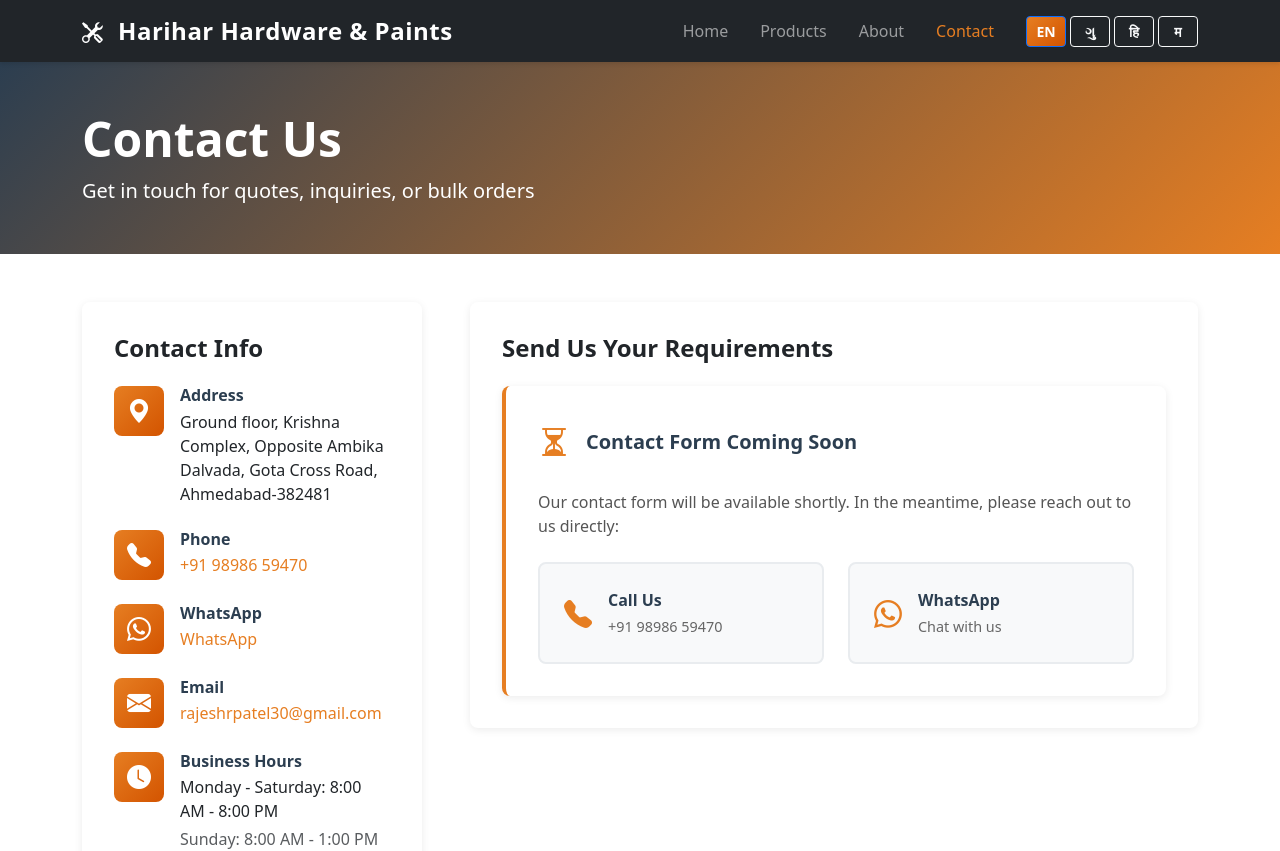
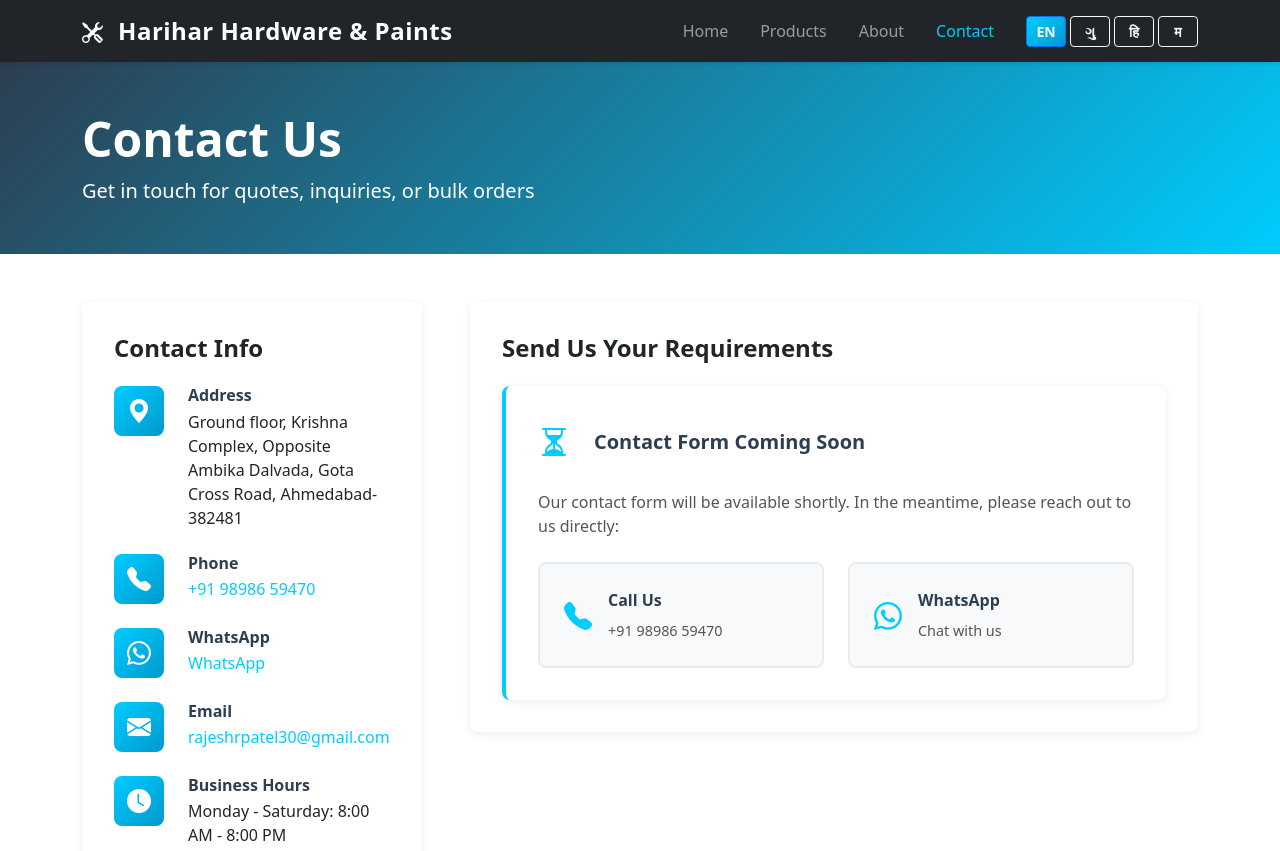
Before and after one commit to ambika-infotech-service/HariharHardware, an Angular app: page /contact in a window 1280 px wide. Shown: the top 851 px of the page. Built offline with nearby package versions, Linux system fonts and the light colour scheme.

Commit message:
theme scss optimization and color updated

```diff
--- a/src/app/components/header/header.scss
+++ b/src/app/components/header/header.scss
@@ -13,14 +13,14 @@
   .nav-link {
     font-weight: 500;
     padding: 0.5rem 1rem;
-    transition: color 0.2s ease;
+    transition: color var(--transition-fast);
 
     &:hover {
-      color: #e67e22 !important;
+      color: var(--color-primary) !important;
     }
 
     &.active {
-      color: #e67e22 !important;
+      color: var(--color-primary) !important;
     }
   }
 
--- a/src/app/pages/about/about.scss
+++ b/src/app/pages/about/about.scss
@@ -1,40 +1,40 @@
 .page-header {
-  background: linear-gradient(135deg, #2c3e50 0%, #e67e22 100%);
+  background: linear-gradient(135deg, var(--color-secondary) 0%, var(--color-primary) 100%);
   color: white;
-  padding: 3rem 0;
+  padding: var(--space-2xl) 0;
 }
 
 .story-section {
   .story-content {
     font-size: 1.1rem;
     line-height: 1.8;
-    color: #2c3e50;
+    color: var(--color-secondary);
 
     .lead {
       font-size: 1.3rem;
-      color: #34495e;
+      color: var(--color-secondary-light);
     }
   }
 }
 
 .features-section {
   .feature-card {
-    background: white;
-    padding: 2rem 1.5rem;
-    border-radius: 8px;
-    box-shadow: 0 2px 8px rgba(0, 0, 0, 0.08);
+    background: var(--color-white);
+    padding: var(--space-xl) var(--space-lg);
+    border-radius: var(--radius-md);
+    box-shadow: var(--shadow-sm);
     height: 100%;
-    transition: all 0.3s ease;
+    transition: all var(--transition-base);
 
     &:hover {
       transform: translateY(-5px);
-      box-shadow: 0 4px 12px rgba(0, 0, 0, 0.12);
+      box-shadow: var(--shadow-md);
     }
 
     .feature-icon {
       width: 70px;
       height: 70px;
-      background: linear-gradient(135deg, #e67e22, #d35400);
+      background: linear-gradient(135deg, var(--color-primary), var(--color-primary-dark));
       border-radius: 50%;
       display: flex;
       align-items: center;
@@ -43,12 +43,12 @@
 
       i {
         font-size: 2rem;
-        color: white;
+        color: var(--color-white);
       }
     }
 
     h5 {
-      color: #2c3e50;
+      color: var(--color-secondary);
     }
   }
 }
--- a/src/app/pages/contact/contact.scss
+++ b/src/app/pages/contact/contact.scss
@@ -1,35 +1,36 @@
 .page-header {
-  background: linear-gradient(135deg, #2c3e50 0%, #e67e22 100%);
+  background: linear-gradient(135deg, var(--color-secondary) 0%, var(--color-primary) 100%);
   color: white;
-  padding: 3rem 0;
+  padding: var(--space-2xl) 0;
 }
 
 .contact-section {
   .contact-info {
-    background: white;
-    padding: 2rem;
-    border-radius: 8px;
-    box-shadow: 0 2px 8px rgba(0, 0, 0, 0.08);
+    background: var(--color-white);
+    padding: var(--space-xl);
+    border-radius: var(--radius-md);
+    box-shadow: var(--shadow-sm);
     height: 100%;
 
     .info-item {
       display: flex;
-      align-items: start;
+      align-items: flex-start;
+      margin-bottom: var(--space-lg);
 
       .info-icon {
         width: 50px;
         height: 50px;
-        background: linear-gradient(135deg, #e67e22, #d35400);
-        border-radius: 8px;
+        background: linear-gradient(135deg, var(--color-primary), var(--color-primary-dark));
+        border-radius: var(--radius-md);
         display: flex;
         align-items: center;
         justify-content: center;
         flex-shrink: 0;
-        margin-right: 1rem;
+        margin-right: var(--space-lg);
 
         i {
           font-size: 1.5rem;
-          color: white;
+          color: var(--color-white);
         }
       }
 
@@ -37,14 +38,16 @@
         flex-grow: 1;
 
         h6 {
-          color: #2c3e50;
+          color: var(--color-secondary);
+          margin-bottom: var(--space-sm);
         }
 
         a {
-          color: #e67e22;
+          color: var(--color-primary);
+          transition: color var(--transition-fast);
 
           &:hover {
-            color: #d35400;
+            color: var(--color-primary-dark);
           }
         }
       }
@@ -52,66 +55,43 @@
   }
 
   .contact-form-wrapper {
-    background: white;
-    padding: 2rem;
-    border-radius: 8px;
-    box-shadow: 0 2px 8px rgba(0, 0, 0, 0.08);
-
-    .alert-success {
-      background-color: #d4edda;
-      border-color: #c3e6cb;
-      color: #155724;
-      border-left: 4px solid var(--success-color);
-    }
+    background: var(--color-white);
+    padding: var(--space-xl);
+    border-radius: var(--radius-md);
+    box-shadow: var(--shadow-sm);
 
     .form-label {
-      font-weight: 600;
-      color: #2c3e50;
-      margin-bottom: 0.5rem;
+      font-weight: var(--font-weight-semibold);
+      color: var(--color-secondary);
+      margin-bottom: var(--space-sm);
     }
 
     .form-control {
-      padding: 0.75rem 1rem;
-      border: 2px solid #e9ecef;
-      transition: border-color 0.2s ease;
+      padding: 0.75rem var(--space-md);
+      border: 2px solid var(--color-gray-200);
+      border-radius: var(--radius-md);
+      transition: border-color var(--transition-fast);
 
       &:focus {
-        border-color: #e67e22;
-        box-shadow: none;
+        border-color: var(--color-primary);
+        box-shadow: 0 0 0 3px rgba(34, 214, 230, 0.1);
+        outline: none;
       }
     }
 
     textarea.form-control {
       resize: vertical;
     }
-
-    .btn-primary {
-      background: linear-gradient(135deg, #e67e22, #d35400);
-      border: none;
-      font-weight: 600;
-      transition: all 0.3s ease;
-
-      &:hover:not(:disabled) {
-        background: linear-gradient(135deg, #d35400, #c0392b);
-        transform: translateY(-2px);
-        box-shadow: 0 4px 12px rgba(230, 126, 34, 0.3);
-      }
-
-      &:disabled {
-        opacity: 0.6;
-        cursor: not-allowed;
-      }
-    }
   }
 }
 
 .map-section {
-  background: #f8f9fa;
+  background: var(--color-gray-100);
 
   .map-container {
     overflow: hidden;
-    border-radius: 12px;
-    box-shadow: 0 4px 16px rgba(0, 0, 0, 0.1);
+    border-radius: var(--radius-lg);
+    box-shadow: var(--shadow-md);
 
     iframe {
       display: block;
@@ -121,79 +101,80 @@
 }
 
 .coming-soon-message {
-  background: white;
-  padding: 2rem;
-  border-radius: 8px;
-  box-shadow: 0 2px 8px rgba(0, 0, 0, 0.08);
-  border-left: 4px solid #e67e22;
+  background: var(--color-white);
+  padding: var(--space-xl);
+  border-radius: var(--radius-md);
+  box-shadow: var(--shadow-sm);
+  border-left: 4px solid var(--color-primary);
 
   .coming-soon-header {
     display: flex;
     align-items: center;
-    margin-bottom: 1.5rem;
+    margin-bottom: var(--space-lg);
 
     i {
       font-size: 2rem;
-      color: #e67e22;
-      margin-right: 1rem;
+      color: var(--color-primary);
+      margin-right: var(--space-lg);
       flex-shrink: 0;
     }
 
     h5 {
       margin: 0;
-      color: #2c3e50;
-      font-weight: 600;
+      color: var(--color-secondary);
+      font-weight: var(--font-weight-semibold);
     }
   }
 
   .coming-soon-text {
-    color: #555;
-    margin-bottom: 1.5rem;
+    color: var(--color-text-secondary);
+    margin-bottom: var(--space-lg);
     font-size: 1rem;
   }
 
   .coming-soon-actions {
     display: flex;
-    gap: 1.5rem;
+    gap: var(--space-lg);
     flex-wrap: wrap;
 
     .coming-soon-action {
       flex: 1;
       min-width: 200px;
-      padding: 1.5rem;
-      background: #f8f9fa;
-      border-radius: 8px;
-      border: 2px solid #e9ecef;
+      padding: var(--space-lg);
+      background: var(--color-gray-100);
+      border-radius: var(--radius-md);
+      border: 2px solid var(--color-gray-200);
       text-decoration: none;
       color: inherit;
       display: flex;
       align-items: center;
-      gap: 1rem;
-      transition: all 0.3s ease;
+      gap: var(--space-md);
+      transition: all var(--transition-base);
 
       &:hover {
-        border-color: #e67e22;
-        background: #fff8f5;
-        color: #e67e22;
+        border-color: var(--color-primary);
+        background: var(--color-primary-lighter);
+        color: var(--color-primary);
       }
 
       i {
         font-size: 1.75rem;
-        color: #e67e22;
+        color: var(--color-primary);
         flex-shrink: 0;
       }
 
       div {
         strong {
           display: block;
-          color: #2c3e50;
-          margin-bottom: 0.25rem;
+          color: var(--color-secondary);
+          margin-bottom: var(--space-sm);
+          font-weight: var(--font-weight-semibold);
         }
 
         p {
           margin: 0;
           font-size: 0.9rem;
-          color: #666;
+          color: var(--color-text-secondary);
         }
       }
     }
@@ -202,26 +183,32 @@
 
 .quick-actions {
   .quick-action-card {
-    background: white;
-    padding: 2.5rem 2rem;
-    border-radius: 8px;
-    box-shadow: 0 2px 8px rgba(0, 0, 0, 0.08);
+    background: var(--color-white);
+    padding: 2.5rem var(--space-xl);
+    border-radius: var(--radius-md);
+    box-shadow: var(--shadow-sm);
     display: block;
-    transition: all 0.3s ease;
+    transition: all var(--transition-base);
     color: inherit;
 
     &:hover {
       transform: translateY(-5px);
-      box-shadow: 0 4px 12px rgba(0, 0, 0, 0.12);
+      box-shadow: var(--shadow-md);
     }
 
     i {
       font-size: 3rem;
-      color: #e67e22;
+      color: var(--color-primary);
+      margin-bottom: var(--space-md);
     }
 
     h5 {
-      color: #2c3e50;
+      color: var(--color-secondary);
+      margin-bottom: var(--space-sm);
+    }
+
+    p {
+      color: var(--color-text-secondary);
     }
   }
 }
@@ -229,7 +216,7 @@
 @media (max-width: 992px) {
   .contact-section {
     .contact-info {
-      margin-bottom: 2rem;
+      margin-bottom: var(--space-xl);
     }
   }
 }
--- a/src/app/pages/products/products.scss
+++ b/src/app/pages/products/products.scss
@@ -1,7 +1,7 @@
 .page-header {
-  background: linear-gradient(135deg, #2c3e50 0%, #e67e22 100%);
+  background: linear-gradient(135deg, var(--color-secondary) 0%, var(--color-primary) 100%);
   color: white;
-  padding: 3rem 0;
+  padding: var(--space-2xl) 0;
 }
 
 .products-section {
@@ -21,8 +21,8 @@
     .category-icon {
       width: 60px;
       height: 60px;
-      background: linear-gradient(135deg, #e67e22, #d35400);
-      border-radius: 8px;
+      background: linear-gradient(135deg, var(--color-primary), var(--color-primary-dark));
+      border-radius: var(--radius-md);
       display: flex;
       align-items: center;
       justify-content: center;
@@ -30,12 +30,12 @@
 
       i {
         font-size: 1.8rem;
-        color: white;
+        color: var(--color-white);
       }
     }
 
     h4 {
-      color: #2c3e50;
+      color: var(--color-secondary);
     }
   }
 
@@ -43,25 +43,25 @@
     .alert {
       font-size: 1.1rem;
       border: none;
-      background: #fff3cd;
-      color: #856404;
-      border-left: 4px solid var(--primary-color);
+      background: var(--color-warning);
+      color: var(--color-white);
+      border-left: 4px solid var(--color-primary);
     }
   }
 }
 
 .services-section {
   .service-card {
-    background: white;
-    padding: 2rem;
-    border-radius: 8px;
-    box-shadow: 0 2px 4px rgba(0, 0, 0, 0.08);
+    background: var(--color-white);
+    padding: var(--space-xl);
+    border-radius: var(--radius-md);
+    box-shadow: var(--shadow-sm);
     height: 100%;
 
     .service-icon {
       width: 70px;
       height: 70px;
-      background: linear-gradient(135deg, #e67e22, #d35400);
+      background: linear-gradient(135deg, var(--color-primary), var(--color-primary-dark));
       border-radius: 50%;
       display: flex;
       align-items: center;
@@ -70,7 +70,7 @@
 
       i {
         font-size: 2rem;
-        color: white;
+        color: var(--color-white);
       }
     }
   }
--- a/src/styles.scss
+++ b/src/styles.scss
@@ -1,6 +1,80 @@
 /* You can add global styles to this file, and also import other style files */
 @import 'bootstrap-icons/font/bootstrap-icons.css';
 
+/* ============================================
+   DESIGN SYSTEM - Color Variables & Tokens
+   ============================================ */
+:root {
+  /* Primary Color Palette - Cyan/Turquoise */
+  --color-primary: #00ccff;
+  --color-primary-light: #66e6ff;
+  --color-primary-lighter: #b3f5ff;
+  --color-primary-dark: #0099cc;
+  --color-primary-darker: #004d66;
+
+  /* Secondary Color Palette - Dark Slate */
+  --color-secondary: #2c3e50;
+  --color-secondary-light: #475569;
+  --color-secondary-lighter: #f8fafc;
+
+  /* Status Colors */
+  --color-success: #27ae60;
+  --color-success-light: #d4edda;
+  --color-success-text: #155724;
+  --color-warning: #f39c12;
+  --color-danger: #e74c3c;
+  --color-error: #c0392b;
+
+  /* Neutral Colors */
+  --color-white: #ffffff;
+  --color-gray-100: #f8f9fa;
+  --color-gray-200: #e9ecef;
+  --color-gray-300: #dee2e6;
+  --color-gray-400: #adb5bd;
+  --color-gray-500: #6c757d;
+  --color-gray-600: #495057;
+  --color-gray-700: #343a40;
+  --color-text: #212529;
+  --color-text-secondary: #555555;
+
+  /* Typography */
+  --font-family-base: 'Segoe UI', Tahoma, Geneva, Verdana, sans-serif;
+  --font-weight-regular: 400;
+  --font-weight-semibold: 600;
+  --font-weight-bold: 700;
+
+  /* Spacing */
+  --space-xs: 0.25rem;
+  --space-sm: 0.5rem;
+  --space-md: 1rem;
+  --space-lg: 1.5rem;
+  --space-xl: 2rem;
+  --space-2xl: 3rem;
+
+  /* Border Radius */
+  --radius-sm: 4px;
+  --radius-md: 8px;
+  --radius-lg: 12px;
+  --radius-xl: 16px;
+
+  /* Shadows */
+  --shadow-sm: 0 2px 8px rgba(0, 0, 0, 0.08);
+  --shadow-md: 0 4px 16px rgba(0, 0, 0, 0.1);
+  --shadow-lg: 0 8px 24px rgba(0, 0, 0, 0.15);
+  --shadow-primary: 0 4px 12px rgba(0, 204, 255, 0.3);
+
+  /* Transitions */
+  --transition-fast: 0.2s ease;
+  --transition-base: 0.3s ease;
+  --transition-slow: 0.5s ease;
+
+  /* Line Height */
+  --line-height-base: 1.6;
+}
+
+/* ============================================
+   UNIVERSAL STYLES
+   ============================================ */
 * {
   margin: 0;
   padding: 0;
@@ -8,72 +82,100 @@
 }
 
 body {
-  font-family: 'Segoe UI', Tahoma, Geneva, Verdana, sans-serif;
-  color: #212529;
-  background-color: #f8f9fa;
-  line-height: 1.6;
-}
-
-/* Custom Color Variables */
-:root {
-  --primary-color: #e67e22;
-  --primary-dark: #d35400;
-  --secondary-color: #2c3e50;
-  --accent-color: #3498db;
-  --success-color: #27ae60;
+  font-family: var(--font-family-base);
+  font-weight: var(--font-weight-regular);
+  color: var(--color-text);
+  background-color: var(--color-gray-100);
+  line-height: var(--line-height-base);
 }
 
 main {
   min-height: calc(100vh - 200px);
 }
 
-/* Bootstrap Button Overrides */
-.btn-primary {
-  background: linear-gradient(135deg, var(--primary-color), var(--primary-dark));
-  border: none;
-  color: white;
+/* ============================================
+   TYPOGRAPHY
+   ============================================ */
+h1,
+h2,
+h3,
+h4,
+h5,
+h6 {
+  font-weight: var(--font-weight-bold);
+  color: var(--color-secondary);
+}
+
+a {
+  text-decoration: none;
+  transition: color var(--transition-fast);
+  color: var(--color-primary);
 
   &:hover {
-    background: linear-gradient(135deg, var(--primary-dark), #c0392b);
-  }
-
-  &:focus {
-    box-shadow: 0 0 0 0.25rem rgba(230, 126, 34, 0.25);
+    color: var(--color-primary-dark);
   }
 }
 
+/* ============================================
+   BUTTON STYLES
+   ============================================ */
 .btn {
-  font-weight: 600;
-  padding: 0.5rem 1.5rem;
-  transition: all 0.2s ease;
+  font-weight: var(--font-weight-semibold);
+  padding: var(--space-sm) var(--space-lg);
+  transition: all var(--transition-base);
+  border-radius: var(--radius-md);
 
   &:hover {
     transform: translateY(-2px);
-    box-shadow: 0 4px 8px rgba(0, 0, 0, 0.15);
+    box-shadow: var(--shadow-md);
   }
 
   &:active {
     transform: translateY(0);
   }
+
+  &:focus {
+    outline: 2px solid var(--color-primary);
+    outline-offset: 2px;
+  }
 }
 
-.card {
-  transition: all 0.3s ease;
+.btn-primary {
+  background: linear-gradient(135deg, var(--color-primary), var(--color-primary-dark));
+  border: none;
+  color: var(--color-white);
+
+  &:hover:not(:disabled) {
+    background: linear-gradient(135deg, var(--color-primary-dark), var(--color-primary-darker));
+    box-shadow: var(--shadow-primary);
+  }
+
+  &:disabled {
+    opacity: 0.6;
+    cursor: not-allowed;
+    transform: none;
+  }
 }
 
-h1, h2, h3, h4, h5, h6 {
-  font-weight: 700;
+/* ============================================
+   CARD & COMPONENT STYLES
+   ============================================ */
+.card {
+  border-radius: var(--radius-md);
+  transition: all var(--transition-base);
+  box-shadow: var(--shadow-sm);
 }
 
-a {
-  text-decoration: none;
-  transition: color 0.2s ease;
-}
-
+/* ============================================
+   UTILITY CLASSES
+   ============================================ */
 .text-light-emphasis {
   color: rgba(255, 255, 255, 0.95) !important;
 }
 
+/* ============================================
+   ACCESSIBILITY & MOTION
+   ============================================ */
 @media (prefers-reduced-motion: reduce) {
   *,
   *::before,
```
Also changed, not shown: src/app/components/footer/footer.scss (+4 -4 lines), src/app/pages/home/home.scss (+23 -25 lines).
